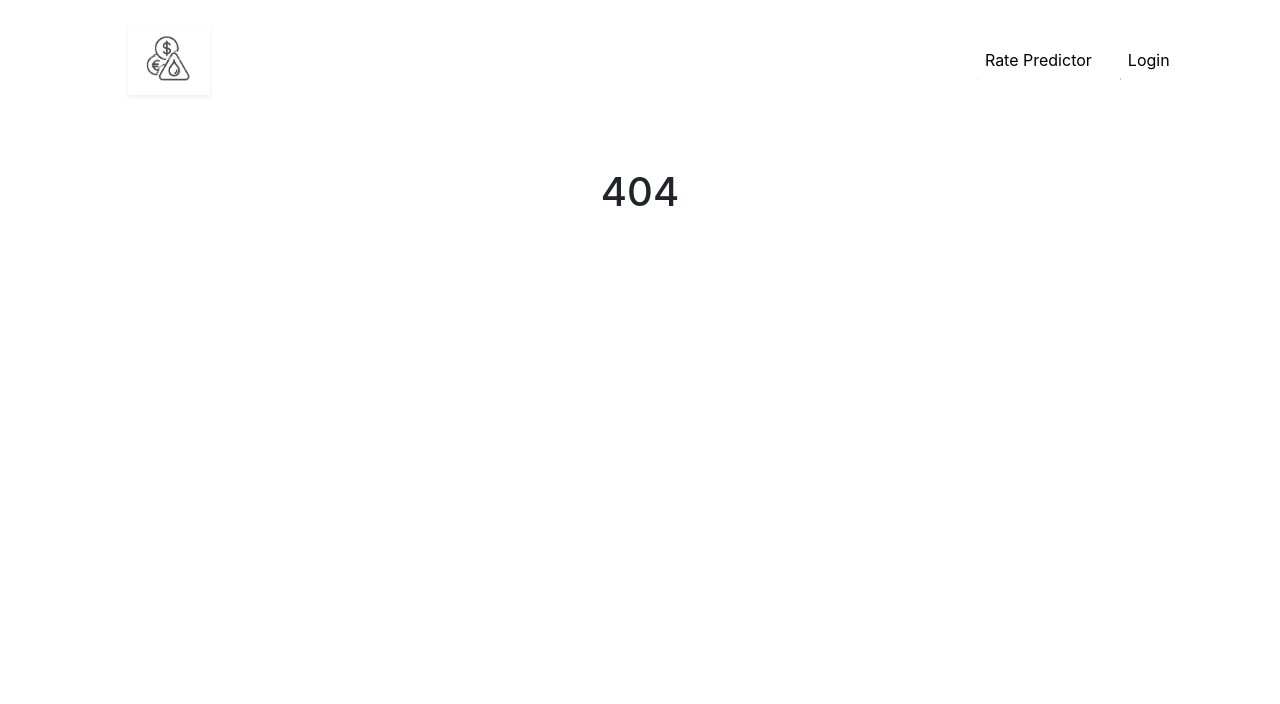
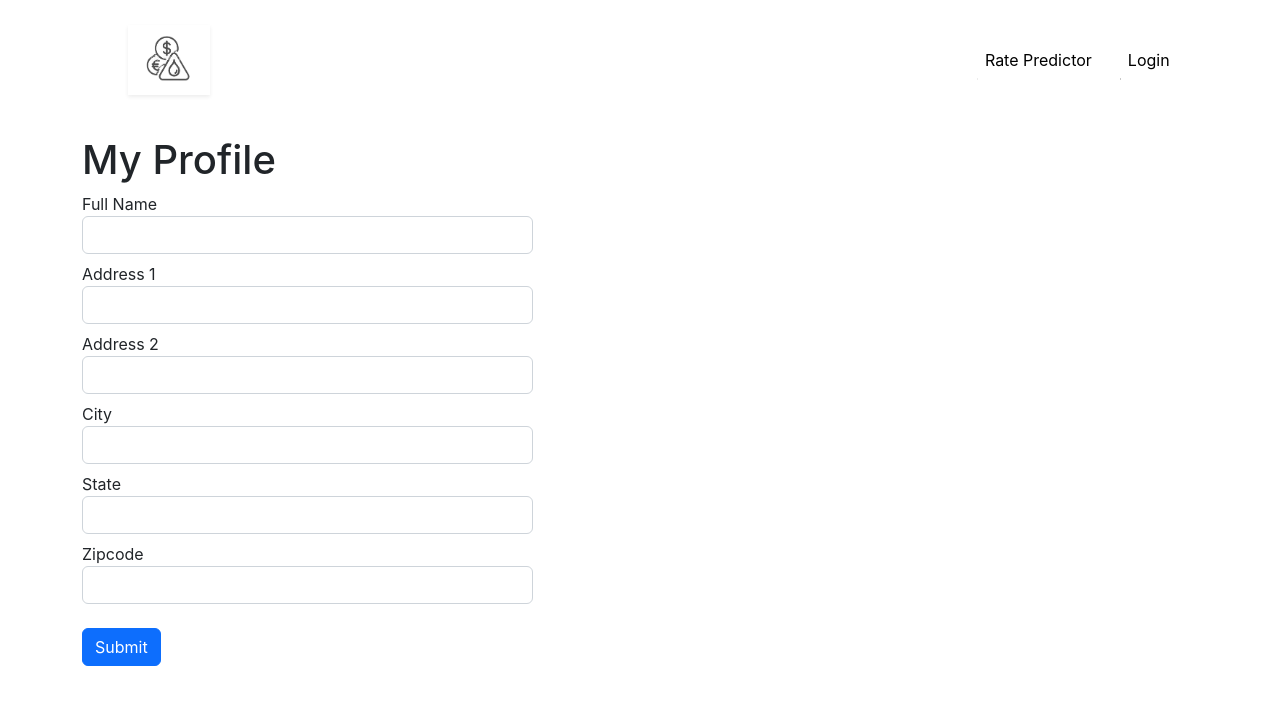
Before and after one commit to ndminhvn/COSC4353_Group52, a React (Create React App) app in the folder client/: page /profile in a window 1280 px wide. Before the commit this address had no page. Shown: the top 704 px of the page. Built offline with nearby package versions, Linux system fonts and the light colour scheme.

Commit message:
add UserProfile component

```diff
--- a/client/package.json
+++ b/client/package.json
@@ -14,6 +14,7 @@
     "@testing-library/user-event": "^13.5.0",
     "axios": "^1.3.3",
     "bootstrap": "^5.2.3",
+    "formik": "^2.2.9",
     "react": "^18.2.0",
     "react-bootstrap": "^2.7.1",
     "react-dom": "^18.2.0",
--- a/client/src/App.js
+++ b/client/src/App.js
@@ -7,6 +7,7 @@ const Navbar = lazy(() => import('./components/Navbar/Navbar'));
 const Home = lazy(() => import('./pages/Home/Home'));
 const Login = lazy(() => import('./pages/Login/Login'));
 const QuoteHistory = lazy(() => import('./components/FuelQuote/QuoteHistory'));
+const Profile = lazy(() => import('./pages/Profile/Profile'))
 
 const App = () => {
   return (
@@ -17,6 +18,7 @@ const App = () => {
           <Route path='/' index element={<Home />} />
           <Route path='/login' element={<Login />} />
           <Route path='/history' element={<QuoteHistory />} />
+          <Route path='/profile' element={<Profile />} />
           <Route path='*' element={<Page404 />} />
         </Routes>
       </Suspense>
--- /dev/null
+++ b/client/src/components/Forms/CustomInput.js
@@ -0,0 +1,19 @@
+import { useField, ErrorMessage } from "formik"
+
+function CustomInput({label, ...props}) {
+  const [field, meta] = useField(props)
+  // console.log(field, meta)
+  return (
+    <div className="mb-2">
+      <label htmlFor={field.name}>{label}</label>
+      <input
+        className={`form-control shadow-none ${meta.touched && meta.error && 'is-invalid'}`}
+        {...field}{...props}
+        autoComplete="off"
+      />
+      <ErrorMessage name={field.name}/>
+    </div>
+  )
+}
+
+export default CustomInput
--- /dev/null
+++ b/client/src/components/Forms/UserProfile.css
@@ -0,0 +1,3 @@
+.container {
+  width: 60%;
+}
--- /dev/null
+++ b/client/src/components/Forms/UserProfile.js
@@ -0,0 +1,132 @@
+// - Full Name (50 characters, required)
+// - Address 1 (100 characters, required)
+// - Address 2 (100 characters, optional)
+// - City (100 characters, required)
+// - State (Drop Down, selection required) DB will store 2 character state code
+// - Zip Code (9 characters, at least 5 character code required)
+//import './UserProfile.css';
+import * as Yup from 'yup';
+import { Formik, Form } from "formik";
+import CustomInput from './CustomInput';
+
+function UserProfile() {
+  const states = ['AL','AK','AZ','AR','CA','CO','CT','DE','FL','GA',
+  'HI','ID','IL','IN','IA','KS','KY','LA','ME','MD','MA','MI','MN',
+  'MS','MO','MT','NE','NV','NH','NJ','NM','NY','NC','ND','OH','OK',
+  'OR','PA','RI','SC','SD','TN','TX','UT','VT','VA','WA','WV','WI','WY']
+
+  const userSchema = Yup.object({
+    name: Yup.string()
+      .max(50, "Must be less than 50 characters")
+      .required("Required"),
+    address1: Yup.string()
+      .max(100, "Must be less than 100 characters")
+      .required("Required"),
+    address2: Yup.string()
+      .max(100, "Must be less than 100 characters"),
+    city: Yup.string()
+      .max(100, "Must be less than 100 characters")
+      .required("Required"),
+    state: Yup.string()
+      .required("Required")
+      .oneOf(states),
+    zip: Yup.string()
+      .min(5, "Must be at least 5 digits")
+      .max(9)
+      .required("Required")
+  })
+
+  const initialValues = {
+    name: "",
+    address1: "",
+    address2: "",
+    city: "",
+    state: "",
+    zip: ""
+  }
+
+  // const stateOptions = states.map((state, key) => (
+  //   <option value={state} key={key}>
+  //     {state}
+  //   </option>
+  // ));
+
+  return (
+    <Formik
+      initialValues={initialValues}
+      validationSchema={userSchema}
+    >
+      {formik => (
+        <div>
+          <h1>My Profile</h1>
+          {console.log(formik.values)}
+          <Form>
+            <CustomInput label="Full Name" name="name" type="text"/>
+            <CustomInput label="Address 1" name="address1" type="text"/>
+            <CustomInput label="Address 2" name="address2" type="text"/>
+            <CustomInput label="City" name="city" type="text"/>
+            <CustomInput label="State" name="state" type="text"/>
+            <CustomInput label="Zipcode" name="zip" type="text"/>
+            <button className='btn btn-primary mt-3' type='submit'>Submit</button>
+          </Form>
+        </div>
+      )}
+    </Formik>
+  )
+          {/* <Formik
+            initialValues={initialValues}
+            validationSchema={userSchema}
+            onSubmit={(values) => {
+              console.log(values)
+              alert("Form is validated! Submitting the form...")
+            }}
+          >
+            {({ touched, errors, isSubmitting, values }) =>
+                !isSubmitting ? (
+                  <div className='row mb-5'>
+                    <div className='col-lg-12 text-center'>
+                      <h1 className="mt-5">Your Profile</h1>
+                    </div>
+                    <div>
+                      <Form>
+                        <div className="form-group">
+                          <label htmlFor='name'>Full Name</label>
+                          <Field
+                            type="name"
+                            name="name"
+                            placeholder="Enter full name"
+                            className={`mt-2 form-control
+                          ${touched.email && errors.email ? "is-invalid" : ""}`}
+                          />
+                          <ErrorMessage
+                            component="div"
+                            name="name"
+                            className='invalid-feedback'
+
+                          />
+
+                        </div>
+                        <button
+                        type="submit"
+                        className="btn btn-primary btn-block mt-4"
+                      >
+                        Submit
+                      </button>
+                      </Form>
+                    </div>
+                  </div>
+                ) : (
+                  <div>
+                    <h1 className="p-3 mt-5">Form Submitted</h1>
+                    <div className="alert alert-success mt-3">
+                      Your profile is updated!
+                    </div>
+                    <p>Full Name: {values.name}</p>
+                  </div>
+
+                )}
+          </Formik> */}
+
+}
+
+export default UserProfile
--- /dev/null
+++ b/client/src/pages/Profile/Profile.js
@@ -0,0 +1,16 @@
+import UserProfile from '../../components/Forms/UserProfile';
+import "bootstrap/dist/css/bootstrap.min.css";
+
+const Login = () => {
+  return (
+    <div className='container mt-3 mb-6'>
+      <div className='row'>
+        <div className="col-md-5">
+          <UserProfile />
+        </div>
+      </div>
+    </div>
+  );
+}
+
+export default Login;
```
Also changed, not shown: 1 other file (tests, documents, lock files or other folders).
